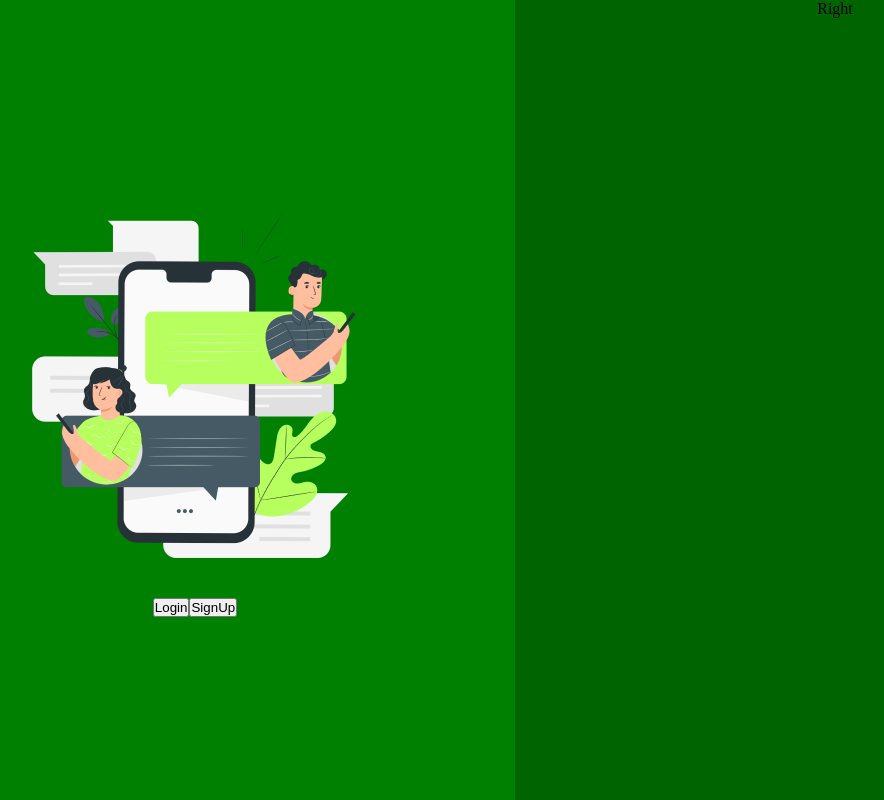
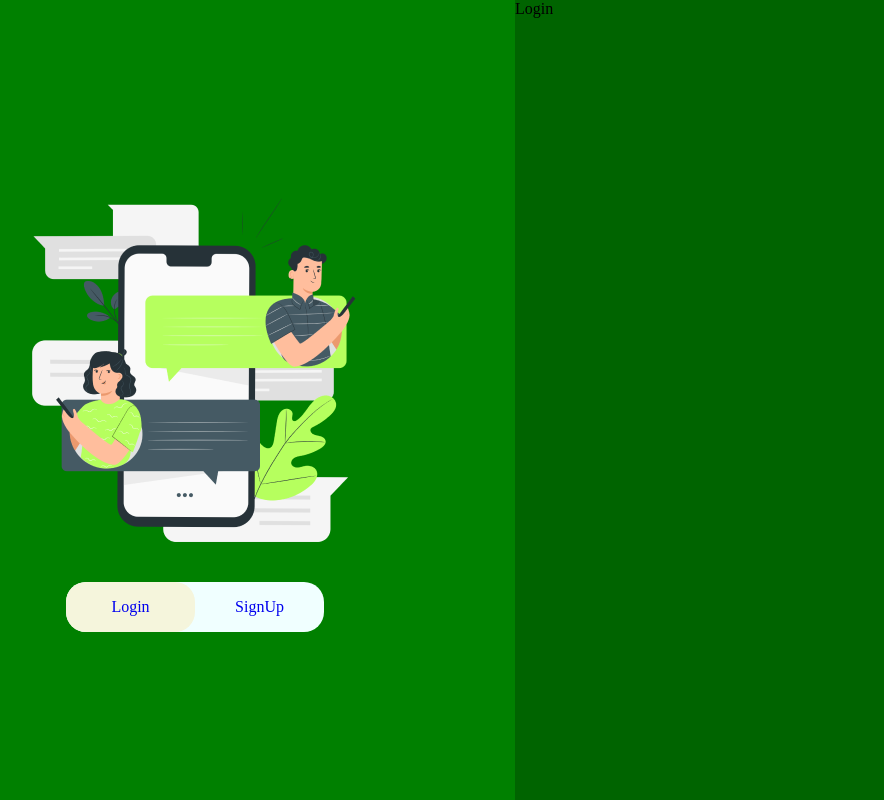
Before and after one commit to AmrWeb02/Saraha, a React (Vite) app: page / in a window 1280 px wide. Shown: the whole page, without its empty margins (125-1009 px from the left). Built offline with nearby package versions, Linux system fonts and the light colour scheme.

Commit message:
Improved folder strucutre, Added Layout in App.jsx for both paths (/, and /signup).

```diff
--- a/src/App.jsx
+++ b/src/App.jsx
@@ -7,10 +7,12 @@ import {NavLink, Route, RouterProvider, createBrowserRouter, createRoutesFromEle
 // Pages
 import Login from './Pages/Login'
 import SignUp from './Pages/SignUp'
+// Component
+import NavigationBar from './Layout/GirdLayout'
 function App() {
   const router = createBrowserRouter(
     createRoutesFromElements(
-      <Route>
+      <Route element={<NavigationBar/>}>
         <Route path='/' element={<Login/>}/>
         <Route path='/signup' element={<SignUp/>}/>
       </Route>
--- /dev/null
+++ b/src/Components/NavMenu.css
@@ -0,0 +1,12 @@
+a{
+    text-decoration: none;
+    text-align: center;
+    height: 50px;
+    line-height: 50px;
+    border-radius: 20px;
+    width: 129px;
+}
+a.active{
+    background-color: beige;
+
+}
--- /dev/null
+++ b/src/Components/NavMenu.jsx
@@ -0,0 +1,19 @@
+import React from 'react'
+import { NavLink } from 'react-router-dom'
+
+import './NavMenu.css'
+
+import Box from '@mui/material/Box'
+
+const NavMenu = () => {
+  return (
+    <>
+    <Box component="div" style={{backgroundColor:'azure', width:"258px", height:"50px", borderRadius:"20px", display:"flex", justifyContent:"space-between",alignItems:"center"}}>
+        <NavLink to='/'>Login</NavLink>
+        <NavLink to='/signup'>SignUp</NavLink>
+    </Box>
+    </>
+  )
+}
+
+export default NavMenu
--- /dev/null
+++ b/src/Layout/GirdLayout.jsx
@@ -0,0 +1,29 @@
+import React from 'react'
+// Image
+import phonemsg from '../../public/phonemsg.png'
+// Components
+import Box from '@mui/material/Box'
+import Grid from '@mui/material/Grid2'
+import NavMenu from '../Components/NavMenu'
+import { Outlet } from 'react-router-dom'
+const Login = () => {
+  return (
+    <>
+    <Grid container direction="row" sx={{height:"100vh",backgroundColor:"grey",'@media (max-width:599px)': { height: 'auto' },}}>
+
+        <Grid size={{xs:12, sm:6}} sx={{height:"100%",backgroundColor:"green", display:"flex",justifyContent:"center",alignItems:"center"}}>
+            <Box sx={{display:"flex",flexDirection:'column',justifyContent:"center",alignItems:"center"}}>
+                <Box component="img" src={phonemsg} alt="people texting" sx={{width: { xs: '200px', sm:'300px', md:'414px'}, }}></Box>
+                <NavMenu/>
+            </Box>
+        </Grid>
+
+        <Grid size={{xs:12,sm:6}} sx={{height:"100%",backgroundColor:"darkgreen"}}>
+            <Outlet/>
+        </Grid>
+    </Grid>
+    </>
+  )
+}
+
+export default Login
--- a/src/Pages/Login.jsx
+++ b/src/Pages/Login.jsx
@@ -1,29 +1,8 @@
 import React from 'react'
-// Image
-import phonemsg from '../../public/phonemsg.png'
-// Components
-import Box from '@mui/material/Box'
-import Grid from '@mui/material/Grid2'
+
 const Login = () => {
   return (
-    <>
-    <Grid container direction="row" sx={{height:"100vh",backgroundColor:"grey",'@media (max-width:599px)': { height: 'auto' },}}>
-
-        <Grid size={{xs:12, sm:6}} sx={{height:"100%",backgroundColor:"green", display:"flex",justifyContent:"center",alignItems:"center"}}>
-            <Box sx={{display:"flex",flexDirection:'column',justifyContent:"center",alignItems:"center"}}>
-                <Box component="img" src={phonemsg} alt="people texting" sx={{width: { xs: '200px', sm:'300px', md:'414px'}, }}></Box>
-                <Box component="div">
-                    <button>Login</button>
-                    <button>SignUp</button>
-                </Box>
-            </Box>
-        </Grid>
-
-        <Grid size={{xs:12,sm:6}} sx={{height:"100%",backgroundColor:"darkgreen"}}>
-            <Box sx={{display:"flex", justifyContent:"center"}}>Right</Box>
-        </Grid>
-    </Grid>
-    </>
+    <div>Login</div>
   )
 }
 
```
